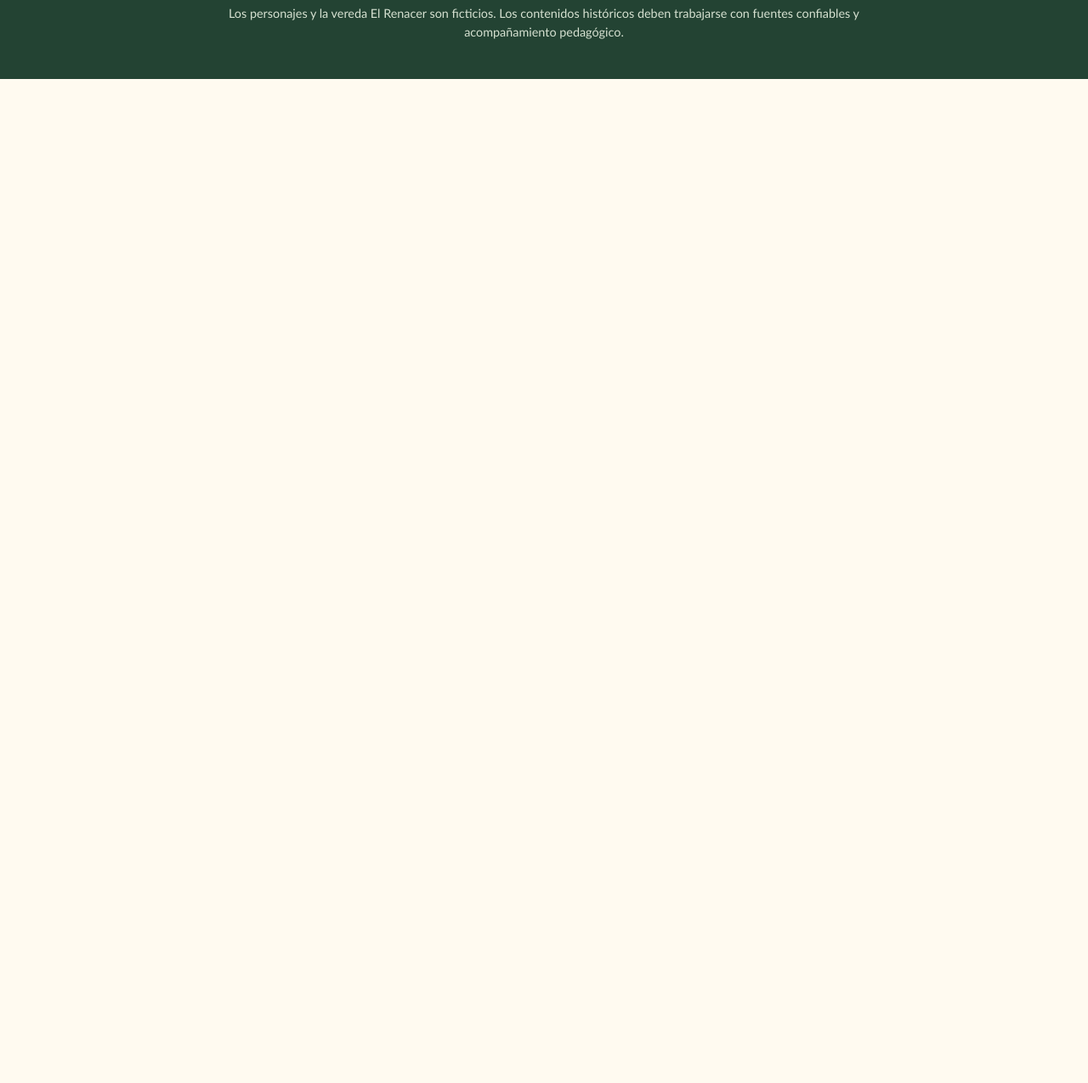
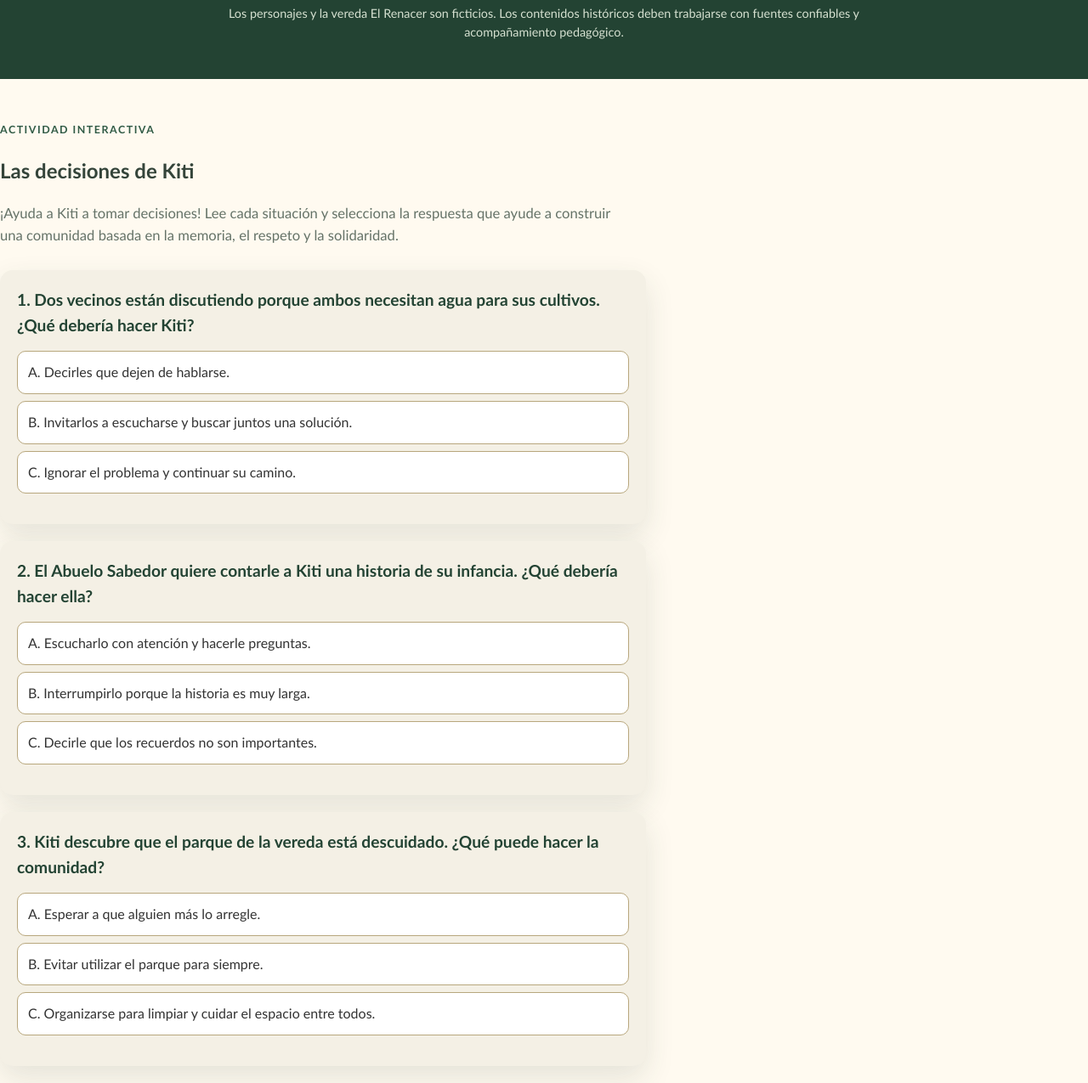
Before and after one commit to isabellamariapita-bot/el-arbol-de-los-recuerdos, a plain HTML site: page index.html in a window 1280 px wide. Shown: the part 4801-6076 px from the top of the page at 85% size. Before the commit the page ends 4894 px from the top, so only its background shows below. Drawn offline with Linux system fonts and the light colour scheme.

Commit message:
Update index.html

```diff
--- a/index.html
+++ b/index.html
@@ -214,4 +214,92 @@ document.getElementById('share-idea').addEventListener('click',()=>{
 });
 </script>
 </body>
+<section id="decisiones-kiti">
+  <div class="section-head">
+    <div class="eyebrow">Actividad interactiva</div>
+    <h2>Las decisiones de Kiti</h2>
+    <p>¡Ayuda a Kiti a tomar decisiones! Lee cada situación y selecciona la respuesta que ayude a construir una comunidad basada en la memoria, el respeto y la solidaridad.</p>
+  </div>
+
+  <div class="quiz">
+    <p class="question">1. Dos vecinos están discutiendo porque ambos necesitan agua para sus cultivos. ¿Qué debería hacer Kiti?</p>
+    <button class="decision" data-correct="false">A. Decirles que dejen de hablarse.</button>
+    <button class="decision" data-correct="true">B. Invitarlos a escucharse y buscar juntos una solución.</button>
+    <button class="decision" data-correct="false">C. Ignorar el problema y continuar su camino.</button>
+    <p class="decision-feedback"></p>
+  </div>
+
+  <div class="quiz">
+    <p class="question">2. El Abuelo Sabedor quiere contarle a Kiti una historia de su infancia. ¿Qué debería hacer ella?</p>
+    <button class="decision" data-correct="true">A. Escucharlo con atención y hacerle preguntas.</button>
+    <button class="decision" data-correct="false">B. Interrumpirlo porque la historia es muy larga.</button>
+    <button class="decision" data-correct="false">C. Decirle que los recuerdos no son importantes.</button>
+    <p class="decision-feedback"></p>
+  </div>
+
+  <div class="quiz">
+    <p class="question">3. Kiti descubre que el parque de la vereda está descuidado. ¿Qué puede hacer la comunidad?</p>
+    <button class="decision" data-correct="false">A. Esperar a que alguien más lo arregle.</button>
+    <button class="decision" data-correct="false">B. Evitar utilizar el parque para siempre.</button>
+    <button class="decision" data-correct="true">C. Organizarse para limpiar y cuidar el espacio entre todos.</button>
+    <p class="decision-feedback"></p>
+  </div>
+</section>
+
+<style>
+#decisiones-kiti {
+  margin-top: 50px;
+}
+#decisiones-kiti .quiz {
+  padding: 20px;
+  margin: 20px 0;
+  border-radius: 15px;
+  background: #f4f0e5;
+}
+#decisiones-kiti .question {
+  font-weight: bold;
+  margin-bottom: 15px;
+}
+#decisiones-kiti .decision {
+  display: block;
+  width: 100%;
+  padding: 12px;
+  margin: 8px 0;
+  border: 1px solid #b8a77d;
+  border-radius: 10px;
+  background: white;
+  color: #333;
+  text-align: left;
+  cursor: pointer;
+}
+#decisiones-kiti .decision:hover {
+  background: #e7efd9;
+}
+#decisiones-kiti .decision-feedback {
+  font-weight: bold;
+  margin-top: 12px;
+}
+</style>
+
+<script>
+document.querySelectorAll('#decisiones-kiti .quiz').forEach(quiz => {
+  const buttons = quiz.querySelectorAll('.decision');
+  const feedback = quiz.querySelector('.decision-feedback');
+
+  buttons.forEach(button => {
+    button.addEventListener('click', () => {
+      buttons.forEach(b => b.style.background = 'white');
+
+      if (button.dataset.correct === 'true') {
+        button.style.background = '#d9edcf';
+        feedback.textContent = '¡Excelente! 🌱 Esa decisión ayuda a construir una comunidad basada en el respeto y la solidaridad.';
+      } else {
+        button.style.background = '#f5d8d3';
+        feedback.textContent = '¡Inténtalo de nuevo! Piensa en cómo Kiti puede ayudar a los demás.';
+      }
+    });
+  });
+});
+</script>
+
 </html>
```
